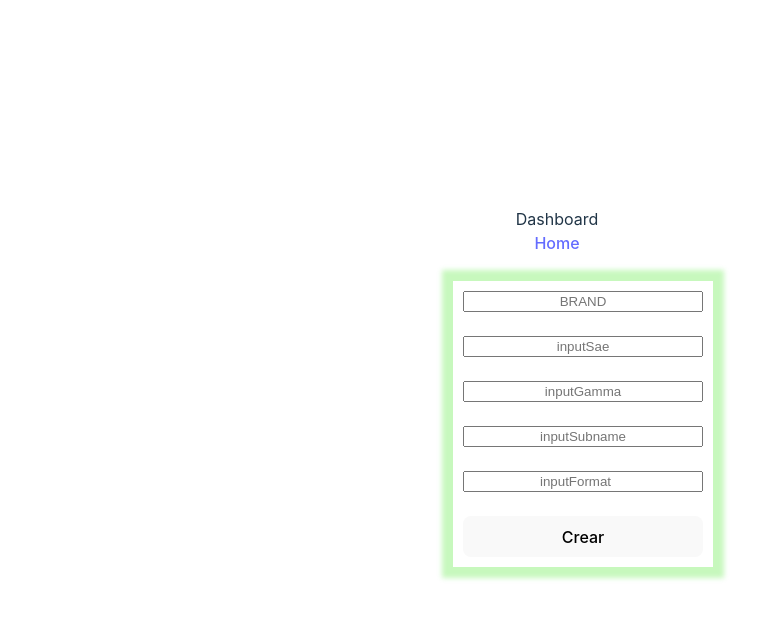
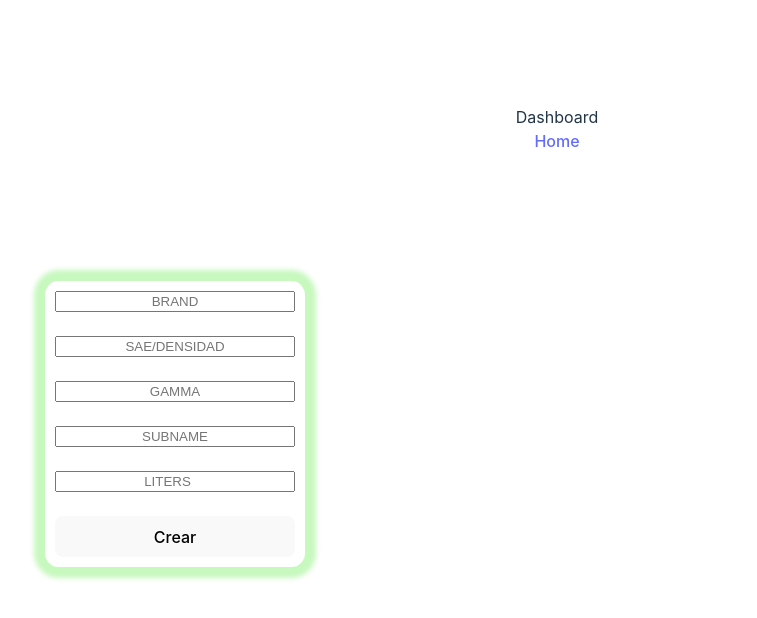
Before and after one commit to LeoDevFS/Catalog, a React (Vite) app in the folder client/catalog/: page /dashboard in a window 1280 px wide. Shown: the top 618 px of the page, without its empty margins (83-840 px from the left). Built offline with nearby package versions, Linux system fonts and the light colour scheme.

Commit message:
basic css in card

```diff
--- a/client/catalog/src/App.css
+++ b/client/catalog/src/App.css
@@ -1,10 +1,13 @@
 #root {
-  max-width: 1280px;
+  width: 100%;
   margin: 0 auto;
-  padding: 2rem;
+
   text-align: center;
 }
-
+body{
+  height: 100vh;
+  width: 100%;
+}
 .logo {
   height: 6em;
   padding: 1.5em;
@@ -34,37 +37,99 @@
 }
 
 .card {
-  padding: 2em;
+  padding: 10px;
 }
 
 .read-the-docs {
   color: #888;
 }
 /*=====================================================================================================*/
+.bodyHome{
+  display: flex;
+  flex-direction: column;
+}
+
+.namePage{
+  padding: 1px;
+}
+.navBar{
+  margin: 10px;
+}
+/*=====================================================================================================*/
+
 .productListContainer{
   width: 100vw;
+  height: 90vh;
   display: flex;
+  flex-wrap: wrap;
+  gap: 10px;
 }
+
 .productCard{
-  margin: 10%;
-  padding: 5%;
-  border-radius: 25px;
-  box-shadow: 1px -2px 48px 6px rgba(0,0,0,0.62);
-  -webkit-box-shadow: 1px -2px 48px 6px rgba(0,0,0,0.62);
-  -moz-box-shadow: 1px -2px 48px 6px rgba(0,0,0,0.62);
+  min-width: 120PX;
+  max-width: 200px;
+  max-height: 180PX;
+  display: flex;
+  flex-direction: column;
+  margin: 0.5%;
+  border-radius: 16px  16px 16px 16px;
+  width: 30vw;
+  box-shadow: 2px 7px 13px 5px rgba(2, 96, 2, 0.474);
+  overflow: hidden;
+  border-color: #000000;
+  align-items: center;
+  transition: 0.2s;
 }
+
+.productCard:active {
+
+  box-shadow: 0 5px #5ed588;
+  transform: translateY(4px);
+  transition: 0.2s;
+}
+
 .aceiteIndividual{
   width: 30px;
+  padding: 10px;
 }
+
+.card-body{
+  background-color: #dcdada;
+  padding: 10px;
+  width: 100%;
+  height: 100%;
+}
+
+
+.card-title{
+  color: #000000;
+  font-weight: bold;
+  font-size: 80%;
+  font-family: Arial, Helvetica, sans-serif;
+  margin: 0px;
+  padding: 0px;
+
+}
+.card-text{
+  line-height: 0.5;
+  font-size: 80%;
+  color: #000000;
+  text-align: center;
+
+}
+
+
 
 /*===================================================================================================*/
 .formCreateProduct{
   width: 30vh;
   height: min-content;
+  border-radius: 5%;
   margin: 10%;
   display: flex;
   flex-direction: column;
   padding: 10px;
+
 
   box-shadow: 0px 0px 5px 11px rgba(40, 227, 2, 0.26);
 }
--- a/client/catalog/src/components/FormCreateProduct.jsx
+++ b/client/catalog/src/components/FormCreateProduct.jsx
@@ -1,17 +1,93 @@
+import { useState } from "react";
 
 function FormCreateProduct() {
-  return <>
+  const [brand, setBrand] = useState('')
+  const [sae, setSae] = useState('')
+  const [gamma, setGammma] = useState('')
+  const [subname,setSubname]= useState('')
+  const [liters,setLiters] = useState('')
 
-    <form className='formCreateProduct' action="post">
-    <input  type="text" name='inputBrand' id='inputBrand' placeholder='BRAND'/><br />
-    <input  type="text" name='inputSae' id='' placeholder='inputSae'/><br />
-    <input  type="text" name='inputGamma' id='' placeholder='inputGamma'/><br />
-    <input  type="text" name='inputSubname' id='' placeholder='inputSubname'/><br />
-    <input  type="number" name='inputFormat' id='' placeholder='inputFormat'/><br />
-    <button>Crear</button>
-</form>
-  </>
+  const urlApiCreate = "http://localhost:3000/create"
+  const [res,setRes]=useState(null)
+  const payload = {brand,sae,gamma,subname,liters}
 
+  const handleSubmit = async(e)=>{
+    e.preventDefault()
+    setRes('')
+    try {
+      const response = await fetch(urlApiCreate,{
+        method:'POST',
+        headers:{
+          'Content-Type':'application/json'
+        },
+        body:JSON.stringify(payload)
+      })
+      if(response.ok){
+        const data = await response.json()
+        setRes(` ${data.brand} ${data.sae}`)
+        setBrand('')
+        setGammma('')
+        setSae('')
+        setSubname('')
+        setLiters('')
+      }
+
+    } catch (error) {
+      console.error(error)
+    }
+  }
+
+
+
+  return (
+    <>
+      <form className="formCreateProduct" onSubmit={handleSubmit}>
+        <input
+          type="text"
+          value={brand}
+          onChange={(e)=>setBrand(e.target.value)}
+          id="inputBrand"
+          placeholder="BRAND"
+        />
+        <br />
+        <input
+          type="text"
+          value={sae}
+          onChange={(e)=>setSae(e.target.value)}
+          id="inputSae"
+          placeholder="SAE/DENSIDAD"
+        />
+        <br />
+        <input
+          type="text"
+          value={gamma}
+          id="inputGamma"
+          placeholder="GAMMA"
+          onChange={(e)=>setGammma(e.target.value)}
+        />
+        <br />
+        <input
+          type="text"
+          value={subname}
+          id="inputSubname"
+          placeholder="SUBNAME"
+          onChange={(e)=>setSubname(e.target.value)}
+        />
+        <br />
+        <input
+          type="number"
+          value={liters}
+          id="inputLiters"
+          placeholder="LITERS"
+          onChange={(e)=>setLiters(e.target.value)}
+        />
+        <br />
+        <button type="submit"> Crear</button>
+      </form>
+      {res && <h2>Se ha creado el producto : {res}</h2>}
+
+    </>
+  );
 }
 
-export default FormCreateProduct
+export default FormCreateProduct;
--- a/client/catalog/src/components/GetAll.jsx
+++ b/client/catalog/src/components/GetAll.jsx
@@ -1,41 +1,48 @@
-
-
-import { useEffect, useState } from 'react'
-import '../App.css'
+import { useEffect, useState } from "react";
+import "../App.css";
 
 function GetAll() {
-const [datos,setDatos]=useState(null)
+  const [datos, setDatos] = useState(null);
 
-  useEffect(()=>{
-    const getApi=async()=>{
+  useEffect(() => {
+    const getApi = async () => {
       try {
-        const response = await fetch("http://localhost:3000")
-        const datos= await response.json()
-        console.log(datos)
-        setDatos(datos)
+        const response = await fetch("http://localhost:3000");
+        const datos = await response.json();
+        console.log(datos);
+        setDatos(datos);
       } catch (error) {
-        console.error("error al acceder a la api",error)
+        console.error("error al acceder a la api", error);
       }
-    }
+    };
     getApi();
-  },[])
+  }, []);
 
   return (
-    <div className='productListContainer'>
-      {datos && datos.map((product) => (
-        <div key={product._id} className='productCard'>
-          <img className='aceiteIndividual' src="https://www.castrol.com/content/dam/castrol/country-sites-new/en_gb/united-kingdom/home/car-engine-oils/egde_0w20_ll_iv.jpg" alt="aceite" /><br />
-          <span>Brand: {product.brand}</span><br />
-          <span>SAE: {product.sae}</span><br />
-          <span>Gamma: {product.gamma}</span><br />
-          {product.subname && <span>Subname: {product.subname}</span>}
+    <div className="productListContainer">
+      {datos &&
+        datos.map((product) => (
+          <div key={product._id} className="productCard">
+            <img
+              className="aceiteIndividual"
+              src="https://www.castrol.com/content/dam/castrol/country-sites-new/en_gb/united-kingdom/home/car-engine-oils/egde_0w20_ll_iv.jpg"
+              alt="aceite"
+            />
+            <div className="card-body">
+              <h2 className="card-title"> {product.brand}</h2>
 
-        </div>
-      ))}
+              <p className="card-text">SAE: {product.sae}</p>
+
+              <p className="card-text">{product.gamma}</p>
+
+              {product.subname && (
+                <p className="card-text">{product.subname}</p>
+              )}
+            </div>
+          </div>
+        ))}
     </div>
-  )
+  );
+}
 
-
-};
-
-export default GetAll
+export default GetAll;
--- a/client/catalog/src/pages/Home.jsx
+++ b/client/catalog/src/pages/Home.jsx
@@ -1,18 +1,22 @@
-import { Link } from 'react-router-dom'
-import '../App.css'
-import GetAll from '../components/GetAll'
-
+import { Link } from "react-router-dom";
+import "../App.css";
+import GetAll from "../components/GetAll";
 
 function Home() {
   return (
+    <>
+    <div className="bodyHome">
+    <h1 className="namePage">Home</h1>
+      <nav className="navBar">
+        <button>FILTERS</button>
+        <input type="text" placeholder="search" />
+        <Link to={"/dashboard"}>Dashboard</Link>
+      </nav>
+      <GetAll />
+    </div>
 
-      <>
-    <div>Home</div>
-    <Link to={('/dashboard')}>Dashboard</Link>
-    <GetAll/>
     </>
-    )
-
+  );
 }
 
-export default Home
+export default Home;
```
Also changed, not shown: client/catalog/src/components/ProductDEtails.jsx (added).
